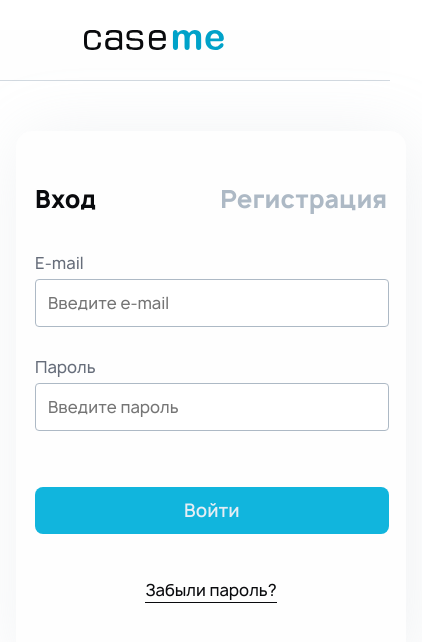
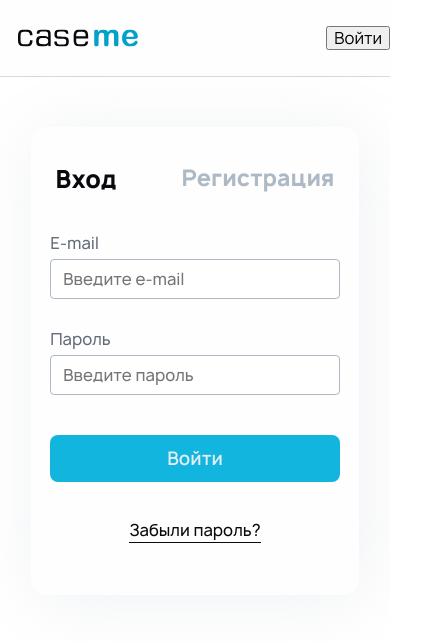
Before and after one commit to VadimVolkovsky/case_me, a React (Create React App) app in the folder frontend/case_me/: page /signin in a window 390 px wide. Shown: the top 642 px of the page, 422 px wide, since content can reach past the window. Built offline with nearby package versions, Linux system fonts and the light colour scheme.

Commit message:
адаптив auth

```diff
--- a/frontend/case_me/src/components/Header/Header.css
+++ b/frontend/case_me/src/components/Header/Header.css
@@ -3,6 +3,9 @@
   width: 100%;
   border-bottom: 1px solid #D2D9E0;
   text-align: start;
+  display: flex;
+  justify-content: space-between;
+  align-items: center;
 }
 
 .header__link {
@@ -16,3 +19,25 @@
   width: 140px;
   height: 20px;
 }
+
+@media screen and (max-width: 1023px) {
+  .header__link {
+    margin: 20px 18px;
+    max-width: 148px;
+  }
+  .header__logo {
+    width: 148px;
+    height: 44px;
+  }
+}
+
+@media screen and (max-width: 600px) {
+  .header__link {
+    margin-left: 18px;
+    max-width: 120px;
+  }
+  .header__logo {
+    width: 120px;
+    height: 36px;
+  }
+}
--- a/frontend/case_me/src/components/Header/Header.js
+++ b/frontend/case_me/src/components/Header/Header.js
@@ -1,14 +1,16 @@
 import React from "react";
-import { Link } from "react-router-dom";
+import logo from "../../img/logo_case_me.svg";
 import "./Header.css";
-import logo from "../../img/logo_case_me.svg";
+import { Link, useLocation } from "react-router-dom";
+import Navigation from "../Navigation/Navigation.js";
 
-function Header() {
+function Header({ loggedIn }) {
   return (
     <header className="header">
       <Link to="/main" className="header__link">
         <img className="header__logo" src={logo} alt="Логотип"/>
       </Link>
+      <Navigation loggedIn={loggedIn} />
     </header>
   )
 }
--- a/frontend/case_me/src/components/Login/Login.css
+++ b/frontend/case_me/src/components/Login/Login.css
@@ -1,4 +1,4 @@
-.content {
+.content-auth {
   width: 100%;
   display: flex;
   justify-content: center;
@@ -168,3 +168,57 @@
   color: #0094B8;
   border-bottom: 1px solid #0094B8;
 }
+
+@media screen and (max-width: 1023px) {
+  .authorize__title-links {
+    margin-top: 48px;
+    margin-bottom: 40px;
+    width: 63%;
+  }
+  .form-authorize__field:last-of-type {
+    margin-bottom: 40px;
+  }
+  .authorize__link {
+    margin-top: 36px;
+    margin-bottom: 56px;
+  }
+}
+
+@media screen and (max-width: 600px) {
+  .authorize {
+    max-width: 328px;
+  }
+  .authorize__title-links {
+    margin-top: 40px;
+    width: 85%;
+  }
+  .authorize__title-link {
+    font-size: 22px;
+  }
+  .form-authorize {
+    max-width: 328px;
+  }
+  .form-authorize__set {
+    max-width: 288px;
+    margin: auto;
+  }
+  .form-authorize__input {
+    height: 40px;
+  }
+  .form-authorize__enter-btn {
+    padding-left: 117px;
+    padding-right: 117px;
+  }
+  .authorize__link {
+    margin-bottom: 52px;
+  }
+}
+
+@media screen and (max-width: 345px) {
+  .authorize {
+    max-width: 300px;
+  }
+  .authorize__title-links {
+    width: 90%;
+  }
+}
--- a/frontend/case_me/src/components/Login/Login.js
+++ b/frontend/case_me/src/components/Login/Login.js
@@ -72,7 +72,7 @@ function Login() {
   }*/
 
   return (
-    <main className="content">
+    <main className="content-auth">
       <div className="authorize">
         <div className="authorize__title-links">
           <NavLink to="/signin" className={setActive}>Вход</NavLink>
--- /dev/null
+++ b/frontend/case_me/src/components/Navigation/Navigation.css
@@ -0,0 +1,13 @@
+.navigation {
+}
+
+.navigation__enter-btn {
+  color: #fefefe;
+  font-size: 18px;
+  line-height: 1.3;
+  text-align: center;
+  padding: 8px 16px;
+  background-color: #00A2C9;
+  border: none;
+  border-radius: 8px;
+}
--- /dev/null
+++ b/frontend/case_me/src/components/Navigation/Navigation.js
@@ -0,0 +1,17 @@
+import React, { useState } from "react";
+import './Navigation.css';
+import '../Header/Header.css';
+import { Link, useLocation } from "react-router-dom";
+
+function Navigation ({ loggedIn }) {
+  const location = useLocation();
+  const enterButtons = (location.pathname === '/main') ? "navigation__enter-btn" : "";
+
+  return (
+    <nav className="navigation">
+      <button className="{`navigation__enter-btn ${enterButtons}`}" type="button">Войти</button>
+    </nav>
+  )
+}
+
+export default Navigation
```
